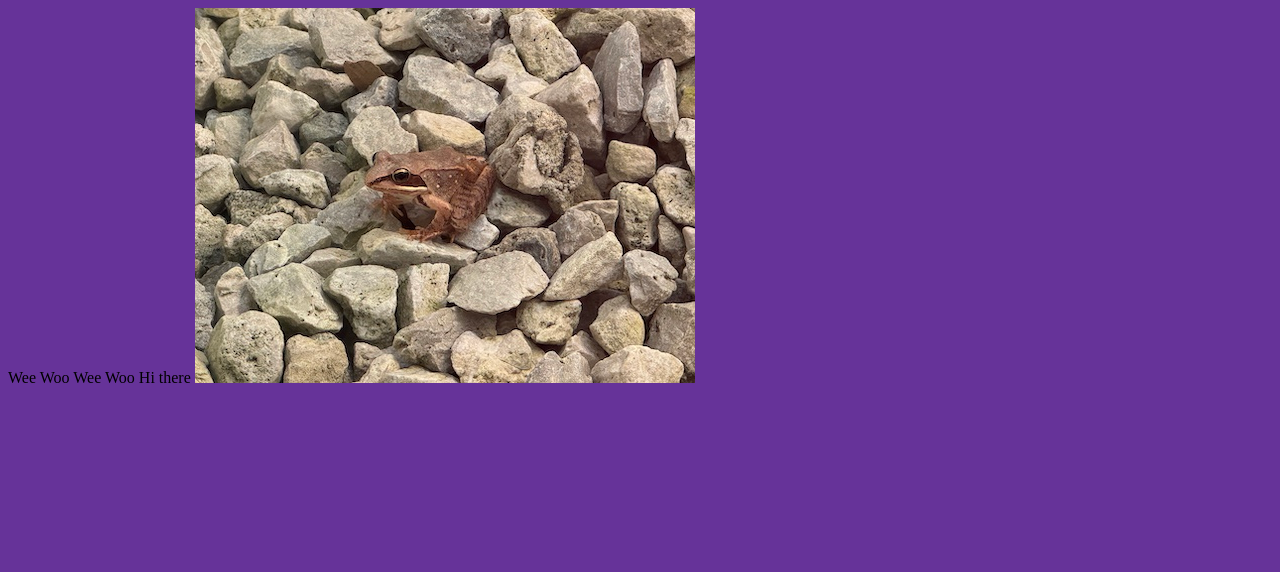
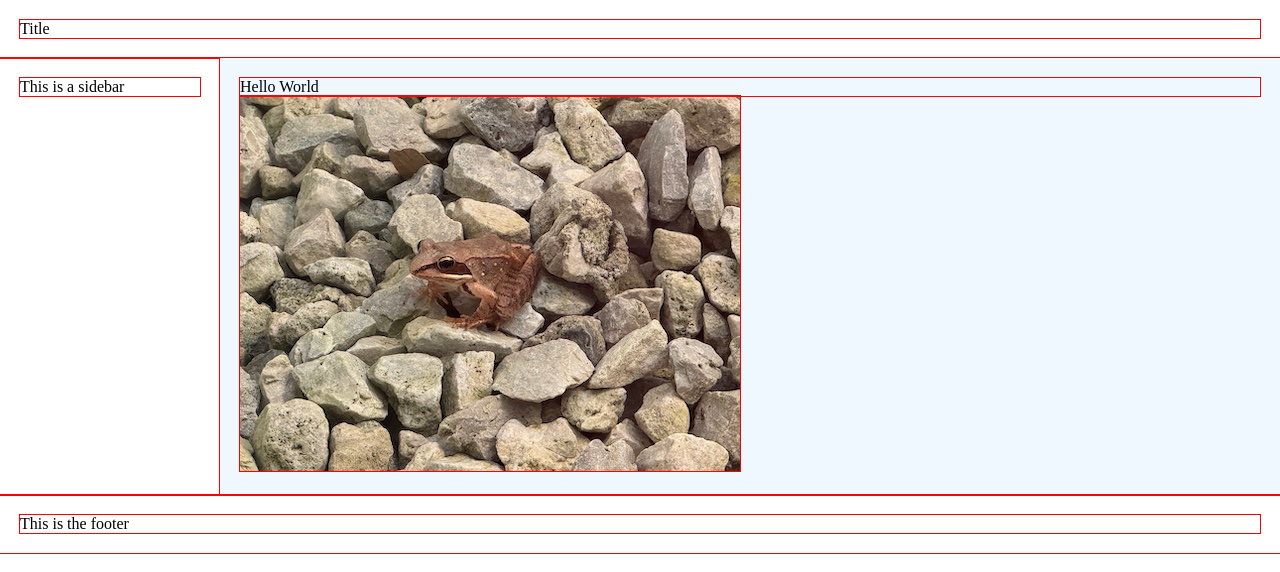
Before and after one commit to caojieming/npm-webpack-template, a website built with webpack: page src/index.html in a window 1280 px wide. Built offline with nearby package versions, Linux system fonts and the light colour scheme.

Commit message:
updated readme, added some initial structure

```diff
--- a/src/controller.js
+++ /dev/null
@@ -1,7 +0,0 @@
-import { greeting } from "./models/model.js";
-import { createImg } from "./views/view.js";
-
-export function init() {
-    console.log(greeting);
-    createImg();
-}
--- a/src/index.html
+++ b/src/index.html
@@ -11,7 +11,30 @@
 
 
     <body>
-        Wee Woo Wee Woo Hi there
+
+        <div id="header">
+            <p id="page-title">Title</p>
+        </div>
+
+
+        <div id="center">
+
+            <div id="sidebar">
+                <p class="sidebar-text">This is a sidebar</p>
+            </div>
+
+
+            <div id="content">
+                <p class="content-text">Hello World</p>
+            </div>
+
+        </div>
+
+
+        <div id="footer">
+            <p class="footer-text">This is the footer</p>
+        </div>
+
     </body>
 
 </html>
--- a/src/index.js
+++ b/src/index.js
@@ -1,4 +1,9 @@
 import "./styles.css";
-import { init } from "./controller.js";
+import { greeting } from "./models/model.js";
+import { createImg } from "./views/view.js";
 
+function init() {
+    console.log(greeting);
+    createImg();
+}
 init();
--- a/src/styles.css
+++ b/src/styles.css
@@ -1,3 +1,38 @@
+/* This is here purely for development, comment it out for release */
+* {
+	outline: 1px solid red;
+	margin: 0px;
+}
+
 body {
-  background-color: rebeccapurple;
+	display: flex;
+	flex-direction: column;
+  	/* background-color: aliceblue; */
 }
+
+#center {
+	display: flex;
+}
+
+#header, #footer, #sidebar, #content {
+	padding: 20px;
+}
+
+#header {
+
+}
+
+#footer {
+
+}
+
+#sidebar {
+	width: 15%;
+
+}
+
+#content {
+	width: 85%;
+
+	background-color: aliceblue;
+}
--- a/src/views/view.js
+++ b/src/views/view.js
@@ -3,5 +3,5 @@ import exampleImage from "../assets/img/example.jpeg";
 export function createImg() {
     const image = document.createElement("img");
     image.src = exampleImage;
-    document.body.appendChild(image);
+    document.querySelector("#content").appendChild(image);
 }
```
Also changed, not shown: README.md.
